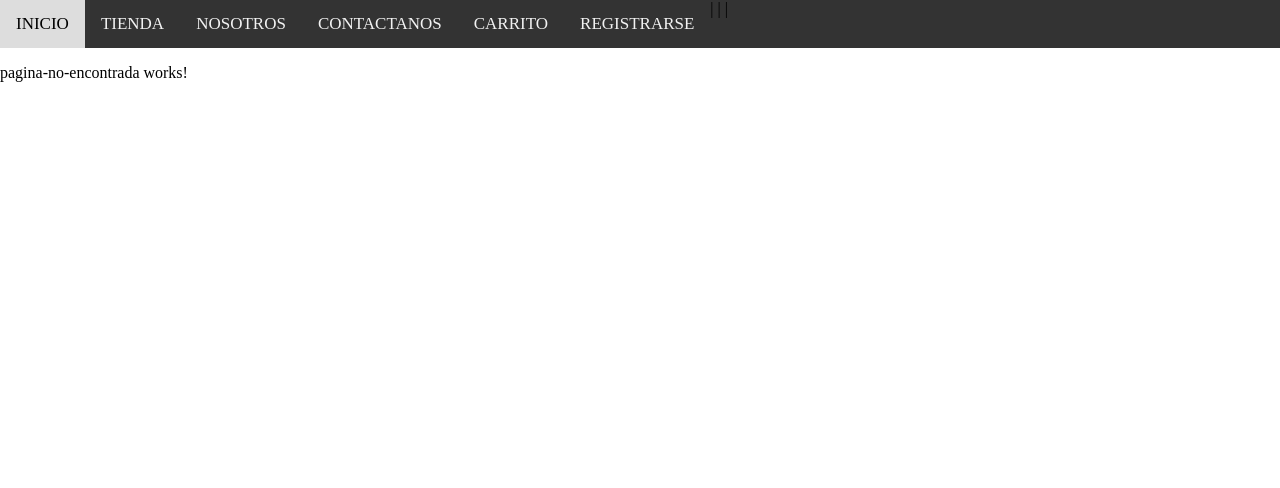
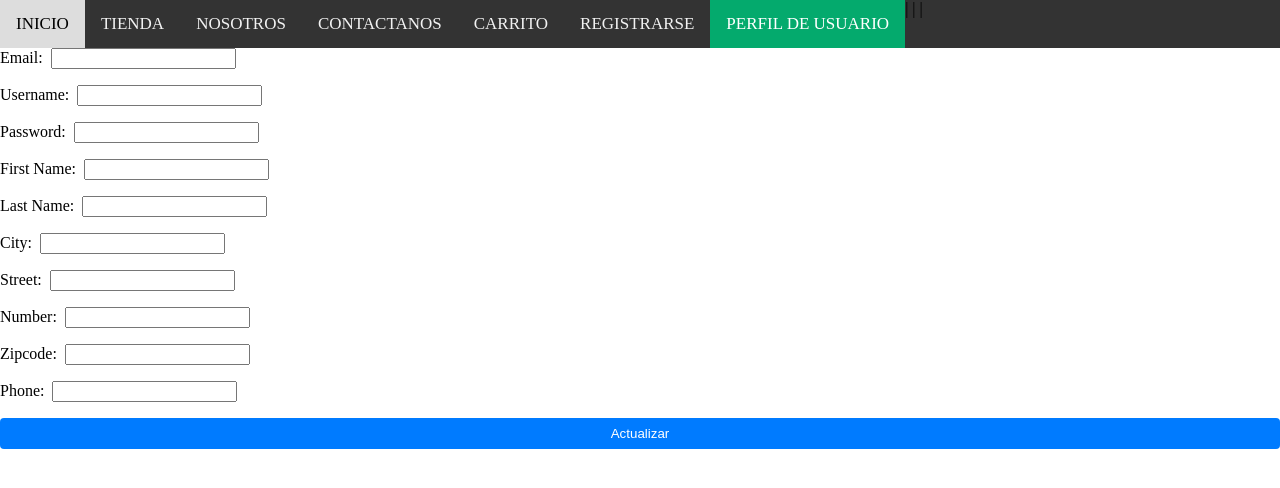
Before and after one commit to A-Joaquin/avanceAngular, an Angular app: page /perfil in a window 1280 px wide. Shown: the top 488 px of the page. Built offline with nearby package versions, Linux system fonts and the light colour scheme.

Commit message:
Perfil de Usuario agregado

```diff
--- a/src/app/app.component.html
+++ b/src/app/app.component.html
@@ -5,5 +5,6 @@
   <a [routerLink]="['contactanos']" [routerLinkActive]="['active']">Contactanos</a>
   <a [routerLink]="['carrito']" [routerLinkActive]="['active']">Carrito</a>
   <a [routerLink]="['sign-up']" [routerLinkActive]="['active']">Registrarse</a>
+  <a [routerLink]="['perfil']" [routerLinkActive]="['active']">Perfil de Usuario</a>
 </div>
 <router-outlet/>
--- a/src/app/app.routes.ts
+++ b/src/app/app.routes.ts
@@ -8,6 +8,7 @@ import { DetallesComponent } from './paginas/detalles/detalles.component';
 import { CarritoComponent } from './paginas/carrito/carrito.component';
 import { LoginComponent } from './paginas/login/login.component';
 import { SignUpComponent } from './paginas/sign-up/sign-up.component';
+import { PerfilComponent } from './paginas/perfil/perfil.component';
 
 export const routes: Routes = [
     {path: 'inicio',component:InicioComponent},
@@ -18,7 +19,7 @@ export const routes: Routes = [
     {path: 'carrito',component:CarritoComponent},
     {path: 'sign-up', component:SignUpComponent},
     {path: 'login',component:LoginComponent},
-
+    { path: 'perfil', component: PerfilComponent },
     {path: '',redirectTo:'login',pathMatch:'full'},
     {path: '**', component:PaginaNoEncontradaComponent}
 ];
--- /dev/null
+++ b/src/app/paginas/perfil/perfil.component.html
@@ -0,0 +1,48 @@
+<div class="perfil-container">
+  <form [formGroup]="perfilForm" (ngSubmit)="actualizarPerfil()">
+    <div class="form-group">
+      <label for="email">Email:</label>
+      <input type="text" id="email" formControlName="email" required>
+    </div>
+    <div class="form-group">
+      <label for="username">Username:</label>
+      <input type="text" id="username" formControlName="username" required>
+    </div>
+    <div class="form-group">
+      <label for="password">Password:</label>
+      <input type="password" id="password" formControlName="password" required>
+    </div>
+    <div class="form-group">
+      <label for="firstname">First Name:</label>
+      <input type="text" id="firstname" formControlName="firstname" required>
+    </div>
+    <div class="form-group">
+      <label for="lastname">Last Name:</label>
+      <input type="text" id="lastname" formControlName="lastname" required>
+    </div>
+    <div class="form-group">
+      <label for="city">City:</label>
+      <input type="text" id="city" formControlName="city" required>
+    </div>
+    <div class="form-group">
+      <label for="street">Street:</label>
+      <input type="text" id="street" formControlName="street" required>
+    </div>
+    <div class="form-group">
+      <label for="number">Number:</label>
+      <input type="text" id="number" formControlName="number" required>
+    </div>
+    <div class="form-group">
+      <label for="zipcode">Zipcode:</label>
+      <input type="text" id="zipcode" formControlName="zipcode" required>
+    </div>
+    <div class="form-group">
+      <label for="phone">Phone:</label>
+      <input type="text" id="phone" formControlName="phone" required>
+    </div>
+    <button type="submit" class="btn">Actualizar</button>
+  </form>
+  <div *ngIf="errorMessage" class="error-message">
+    {{ errorMessage }}
+  </div>
+</div>
--- /dev/null
+++ b/src/app/paginas/perfil/perfil.component.scss
@@ -0,0 +1,26 @@
+/* Estilos para el perfil del usuario */
+form {
+    display: flex;
+    flex-direction: column;
+  }
+
+  form div {
+    margin-bottom: 1rem;
+  }
+
+  label {
+    margin-right: 0.5rem;
+  }
+
+  button {
+    padding: 0.5rem 1rem;
+    background-color: #007bff;
+    color: white;
+    border: none;
+    border-radius: 4px;
+    cursor: pointer;
+  }
+
+  button:hover {
+    background-color: #0056b3;
+  }
--- /dev/null
+++ b/src/app/paginas/perfil/perfil.component.ts
@@ -0,0 +1,98 @@
+import { Component, inject, OnInit } from '@angular/core';
+import { UsuarioService } from '../../services/serviceUsuario/usuario.service';
+import { AuthService } from '../../services/serviceAuth/auth.service';
+import { FormBuilder, FormGroup, FormsModule, ReactiveFormsModule } from '@angular/forms';
+import { CommonModule } from '@angular/common';
+import { User } from '../../interfaces/user';
+
+@Component({
+  selector: 'app-perfil-usuario',
+  standalone: true,
+  imports: [FormsModule, ReactiveFormsModule, CommonModule],
+  templateUrl: './perfil.component.html',
+  styleUrls: ['./perfil.component.scss']
+})
+export class PerfilComponent implements OnInit {
+  perfilForm: FormGroup;
+  usuarioService: UsuarioService = inject(UsuarioService);
+  authService: AuthService = inject(AuthService);
+  formBuilder: FormBuilder = inject(FormBuilder);
+  errorMessage: string = '';
+
+  constructor() {
+    this.perfilForm = this.formBuilder.group({
+      email: [''],
+      username: [''],
+      password: [''],
+      firstname: [''],
+      lastname: [''],
+      city: [''],
+      street: [''],
+      number: [''],
+      zipcode: [''],
+      phone: ['']
+    });
+  }
+
+  ngOnInit(): void {
+    const userId = this.authService.getUserIdFromToken();
+    if (userId !== null) {
+      this.usuarioService.obtenerUsuarioPorId(userId).subscribe(
+        user => {
+          this.perfilForm.patchValue({
+            email: user.email,
+            username: user.username,
+            password: user.password,
+            firstname: user.name.firstname,
+            lastname: user.name.lastname,
+            city: user.address.city,
+            street: user.address.street,
+            number: user.address.number,
+            zipcode: user.address.zipcode,
+            phone: user.phone
+          });
+        },
+        error => {
+          console.error('Error al obtener los detalles del usuario', error);
+          this.errorMessage = 'Error al obtener los detalles del usuario';
+        }
+      );
+    }
+  }
+
+  actualizarPerfil() {
+    if (this.perfilForm.valid) {
+      const userId = this.authService.getUserIdFromToken();
+      if (userId !== null) {
+        const updatedUser: User = {
+          ...this.perfilForm.value,
+          id: userId,
+          name: {
+            firstname: this.perfilForm.value.firstname,
+            lastname: this.perfilForm.value.lastname
+          },
+          address: {
+            city: this.perfilForm.value.city,
+            street: this.perfilForm.value.street,
+            number: this.perfilForm.value.number,
+            zipcode: this.perfilForm.value.zipcode,
+            geolocation: {
+              lat: '', // Add appropriate value
+              long: '' // Add appropriate value
+            }
+          }
+        };
+
+        this.usuarioService.actualizarUsuario(userId, updatedUser).subscribe(
+          updatedUser => {
+            console.log('Usuario actualizado:', updatedUser);
+          },
+          error => {
+            console.error('Error al actualizar el usuario:', error);
+            this.errorMessage = 'Error al actualizar el usuario';
+          }
+        );
+      }
+    }
+  }
+}
--- a/src/app/paginas/sign-up/sign-up.component.ts
+++ b/src/app/paginas/sign-up/sign-up.component.ts
@@ -43,7 +43,7 @@ export class SignUpComponent implements OnInit {
           firstname: formValues.firstname,
           lastname: formValues.lastname
         },
-        adress: {
+        address: {
           city: formValues.city,
           street: formValues.street,
           number: formValues.number,
--- a/src/app/services/serviceUsuario/usuario.service.ts
+++ b/src/app/services/serviceUsuario/usuario.service.ts
@@ -1,4 +1,4 @@
-import { HttpClient,HttpHeaders } from '@angular/common/http';
+import { HttpClient, HttpHeaders } from '@angular/common/http';
 import { Injectable } from '@angular/core';
 import { User } from '../../interfaces/user';
 import { Observable } from 'rxjs';
@@ -8,30 +8,47 @@ import { Observable } from 'rxjs';
 })
 export class UsuarioService {
 
+  private apiUrl = 'https://fakestoreapi.com/users';
+
   constructor(private http: HttpClient) { }
-  obtenerTodosLosUsuarios(): Observable<User[]>
-  {
-    return this.http.get<User[]>("https://fakestoreapi.com/users"); //esto es un observable.
+
+  obtenerTodosLosUsuarios(): Observable<User[]> {
+    return this.http.get<User[]>(this.apiUrl);
   }
-  obtenerUsuarioPorId(idUser:number)
-  {
-    return this.http.get<User>("https://fakestoreapi.com/users/" + idUser);
+
+  obtenerUsuarioPorId(idUser: number): Observable<User> {
+    return this.http.get<User>(`${this.apiUrl}/${idUser}`);
   }
+
   eliminarUsuarioPorId(idUser: number): Observable<any> {
-    return this.http.delete('https://fakestoreapi.com/users/' + idUser);
+    return this.http.delete(`${this.apiUrl}/${idUser}`);
   }
-  obtenerNusuarios(n:number)
-  {
-    return this.http.get<User[]>("https://fakestoreapi.com/users?limit=" + n);
+
+  obtenerNusuarios(n: number): Observable<User[]> {
+    return this.http.get<User[]>(`${this.apiUrl}?limit=${n}`);
   }
-  obtenerUsuariosDesc()
-  {
-    return this.http.get<User[]>("https://fakestoreapi.com/users?sort=desc"); //esto es un observable.
+
+  obtenerUsuariosDesc(): Observable<User[]> {
+    return this.http.get<User[]>(`${this.apiUrl}?sort=desc`);
   }
+
   agregarUsuario(user: Omit<User, 'id'>): Observable<User> {
     return this.http.post<User>('https://fakestoreapi.com/users', user);
   }
 
+  actualizarUsuario(idUser: number, user: User): Observable<User> {
+    return this.http.put<User>(`${this.apiUrl}/${idUser}`, user, {
+      headers: new HttpHeaders({
+        'Content-Type': 'application/json'
+      })
+    });
+  }
 
-
+  modificarUsuario(idUser: number, user: Partial<User>): Observable<User> {
+    return this.http.patch<User>(`${this.apiUrl}/${idUser}`, user, {
+      headers: new HttpHeaders({
+        'Content-Type': 'application/json'
+      })
+    });
+  }
 }
```
Also changed, not shown: src/app/elementos/usuario/usuario.component.ts (+38 -4 lines), src/app/interfaces/user.ts (+15 -14 lines), 1 other file (tests, documents, lock files or other folders).
